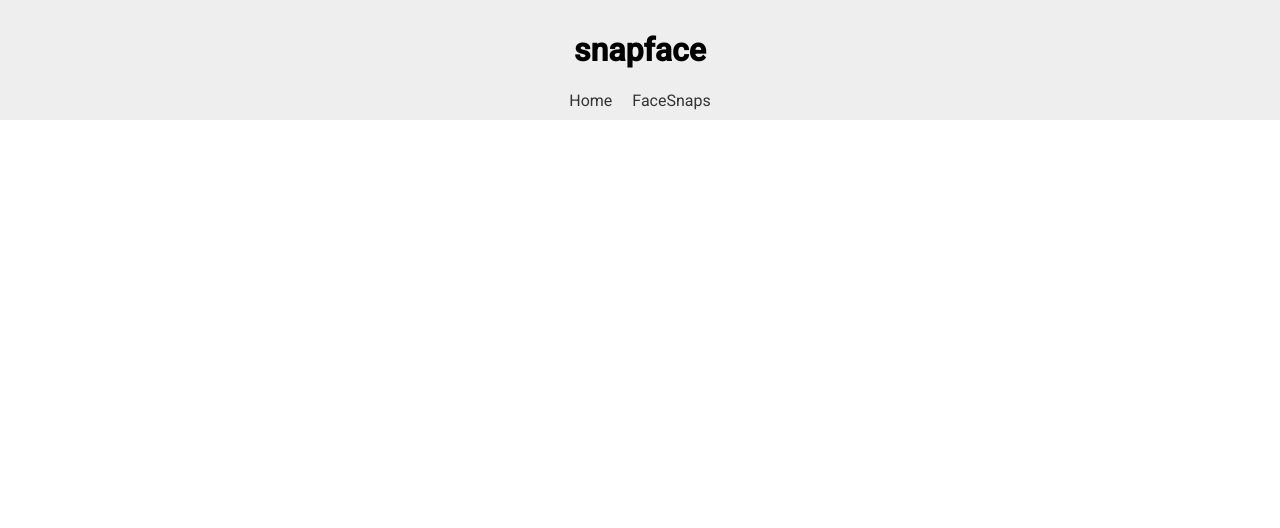
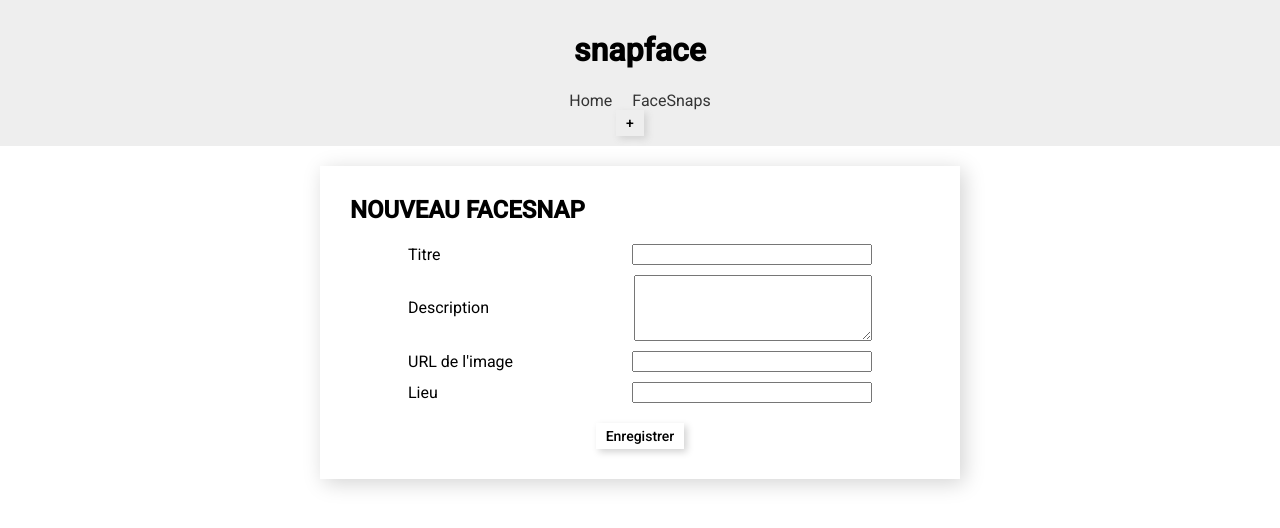
Before and after one commit to Rod97139/snapface, an Angular app: page /create in a window 1280 px wide. Before the commit this address led to /. Shown: the top 528 px of the page. Built offline with nearby package versions, Linux system fonts and the light colour scheme.

Commit message:
reactive Forms

```diff
--- a/src/app/app-routing.module.ts
+++ b/src/app/app-routing.module.ts
@@ -3,11 +3,13 @@
 import {FaceSnapListComponent} from "./face-snap-list/face-snap-list.component";
 import {LandingPageComponent} from "./landing-page/landing-page.component";
 import {SingleFaceSnapComponent} from "./single-face-snap/single-face-snap.component";
+import {NewFaceSnapComponent} from "./new-face-snap/new-face-snap.component";
 
 const routes: Routes = [
   //{ path: '', redirectTo: '/facesnaps', pathMatch: 'full' },
   { path: 'facesnaps/:id', component: SingleFaceSnapComponent},
   { path: 'facesnaps', component: FaceSnapListComponent },
+  { path: 'create', component: NewFaceSnapComponent},
   { path: '', component: LandingPageComponent },
 
   //{ path: '**', component: PageNotFoundComponent }
--- a/src/app/header/header.component.html
+++ b/src/app/header/header.component.html
@@ -6,4 +6,5 @@
     <a routerLink="" routerLinkActive="active" [routerLinkActiveOptions]="{ exact: true}">Home</a>
     <a routerLink="facesnaps" routerLinkActive="active">FaceSnaps</a>
   </nav>
+  <button (click)="onAddNewFaceSnap()">+</button>
 </header>
--- a/src/app/header/header.component.ts
+++ b/src/app/header/header.component.ts
@@ -1,4 +1,5 @@
 import { Component } from '@angular/core';
+import {Router} from "@angular/router";
 
 @Component({
   selector: 'app-header',
@@ -7,4 +8,11 @@
 })
 export class HeaderComponent {
 
+  constructor(private router: Router) {
+  }
+
+  onAddNewFaceSnap() {
+    this.router.navigateByUrl('/create');
+  }
+
 }
--- /dev/null
+++ b/src/app/new-face-snap/new-face-snap.component.html
@@ -0,0 +1,32 @@
+<div class="form-card">
+  <h2>NOUVEAU FACESNAP</h2>
+  <form [formGroup]="snapForm">
+    <div class="form-group">
+      <label for="title">Titre</label>
+      <input type="text" id="title" formControlName="title">
+    </div>
+    <div class="form-group">
+      <label for="description">Description</label>
+      <textarea id="description" type="text" formControlName="description" rows="4">
+        </textarea>
+    </div>
+    <div class="form-group">
+      <label for="imageUrl">URL de l'image</label>
+      <input id="imageUrl" type="text" formControlName="imageUrl">
+    </div>
+    <div class="form-group">
+      <label for="location">Lieu</label>
+      <input id="location" type="text" formControlName="location">
+    </div>
+    <div class="action-buttons">
+      <button type="submit" (click)="onSubmitForm()">Enregistrer</button>
+    </div>
+  </form>
+</div>
+<div class="face-snap-card" *ngIf="faceSnapPreview$ | async as faceSnap">
+  <h2>{{ faceSnap.title | uppercase }}</h2>
+  <p>Mis en ligne {{ faceSnap.createdDate | date: 'à HH:mm, le d MMMM yyyy' }}</p>
+  <img [src]="faceSnap.imageUrl" [alt]="faceSnap.title">
+  <p>{{ faceSnap.description }}</p>
+  <p *ngIf="faceSnap.location">Photo prise à {{ faceSnap.location }}</p>
+</div>
--- /dev/null
+++ b/src/app/new-face-snap/new-face-snap.component.scss
@@ -0,0 +1,41 @@
+.form-card, .face-snap-card {
+  box-sizing: border-box;
+  width: 50%;
+  margin: 20px auto;
+  padding: 10px 30px;
+  box-shadow: lightgray 4px 4px 20px;
+}
+
+.face-snap-card {
+  img {
+    width: 100%;
+  }
+  h2 {
+    margin-bottom: 0;
+  }
+  p {
+    font-weight: 300;
+    font-size: 16px;
+  }
+}
+
+.form-group {
+  margin: 10px auto;
+  width: 80%;
+  display: flex;
+  align-items: center;
+  justify-content: space-between;
+}
+
+input, textarea {
+  width: 50%;
+}
+
+.action-buttons {
+  width: 100%;
+}
+
+button {
+  display: block;
+  margin: 20px auto;
+}
--- /dev/null
+++ b/src/app/new-face-snap/new-face-snap.component.ts
@@ -0,0 +1,39 @@
+import {Component, OnInit} from '@angular/core';
+import {FormBuilder, FormGroup} from "@angular/forms";
+import {map, Observable} from "rxjs";
+import {FaceSnap} from "../models/face-snap.model";
+
+@Component({
+  selector: 'app-new-face-snap',
+  templateUrl: './new-face-snap.component.html',
+  styleUrls: ['./new-face-snap.component.scss']
+})
+export class NewFaceSnapComponent implements OnInit{
+
+  snapForm!: FormGroup;
+  faceSnapPreview$!: Observable<FaceSnap>;
+
+  constructor(private formBuilder: FormBuilder) { }
+
+  ngOnInit(): void {
+    this.snapForm = this.formBuilder.group({
+      title: [null],
+      description: [null],
+      imageUrl: [null],
+      location: [null],
+    });
+
+    this.faceSnapPreview$ = this.snapForm.valueChanges.pipe(
+      map(formValue => ({
+        ...formValue,
+        createdDate: new Date(),
+        id: 0,
+        snaps: 0
+      }))
+    );
+  }
+
+  onSubmitForm() {
+    console.log(this.snapForm.value);
+  }
+}
```
Also changed, not shown: src/app/app.module.ts (+6 -3 lines).
